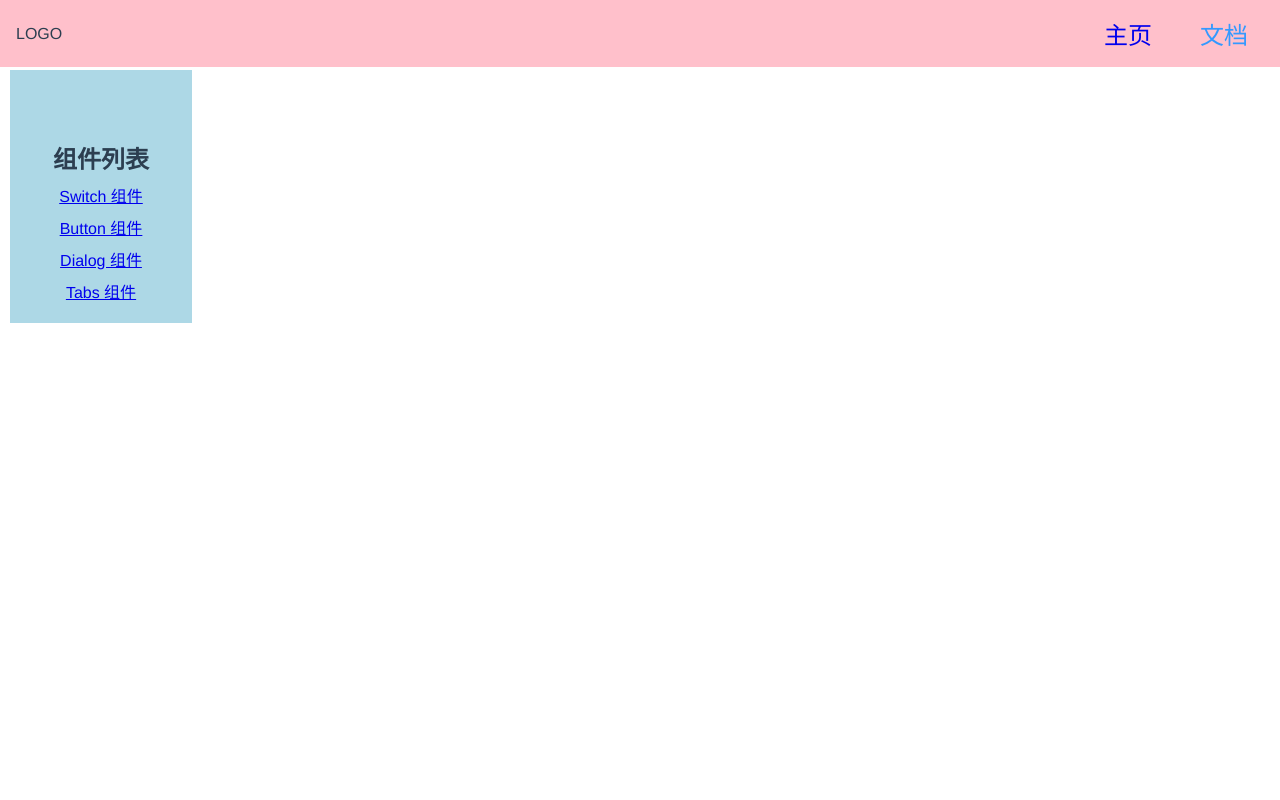
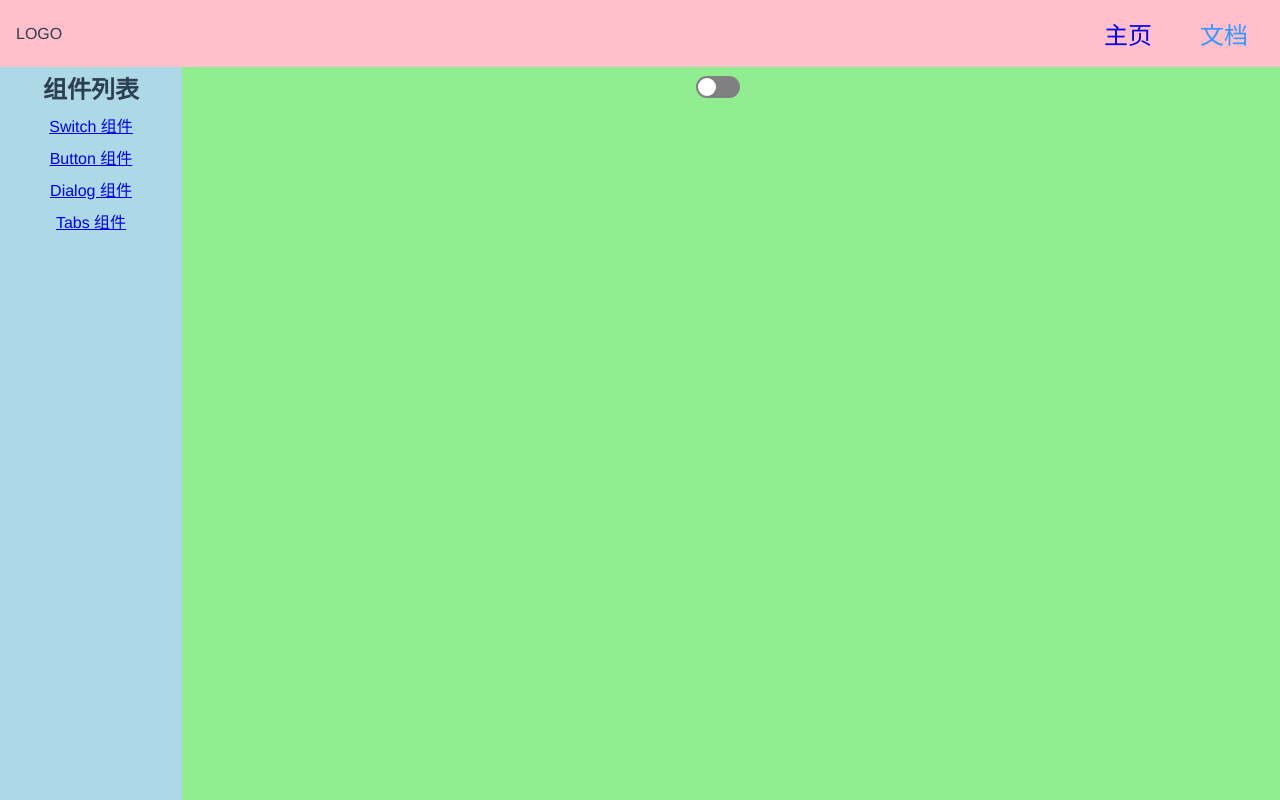
Before and after one commit to wlin00/wlinUiVite, a Vue app: page /#/doc/switch in a window 1280 px wide. Built offline with nearby package versions, Linux system fonts and the light colour scheme; the HTML template or start-up script is replaced by a standard one.

Commit message:
add：switch组件基本功能实现

```diff
--- a/src/components/SwitchDemo.vue
+++ b/src/components/SwitchDemo.vue
@@ -1,56 +1,22 @@
 <template>
-  <div>
-    <p>Switch 的文档</p>
-    <p>Switch 的文档</p>
-    <p>Switch 的文档</p>
-    <p>Switch 的文档</p>
-    <p>Switch 的文档</p>
-    <p>Switch 的文档</p>
-    <p>Switch 的文档</p>
-    <p>Switch 的文档</p>
-    <p>Switch 的文档</p>
-    <p>Switch 的文档</p>
-    <p>Switch 的文档</p>
-    <p>Switch 的文档</p>
-    <p>Switch 的文档</p>
-    <p>Switch 的文档</p>
-    <p>Switch 的文档</p>
-    <p>Switch 的文档</p>
-    <p>Switch 的文档</p>
-    <p>Switch 的文档</p>
-    <p>Switch 的文档</p>
-    <p>Switch 的文档</p>
-    <p>Switch 的文档</p>
-    <p>Switch 的文档</p>
-    <p>Switch 的文档</p>
-    <p>Switch 的文档</p>
-    <p>Switch 的文档</p>
-    <p>Switch 的文档</p>
-    <p>Switch 的文档</p>
-    <p>Switch 的文档</p>
-    <p>Switch 的文档</p>
-    <p>Switch 的文档</p>
-    <p>Switch 的文档</p>
-    <p>Switch 的文档</p>
-    <p>Switch 的文档</p>
-    <p>Switch 的文档</p>
-    <p>Switch 的文档</p>
-    <p>Switch 的文档</p>
-    <p>Switch 的文档</p>
-    <p>Switch 的文档</p>
-    <p>Switch 的文档</p>
-    <p>Switch 的文档</p>
-    <p>Switch 的文档</p>
-    <p>Switch 的文档</p>
-    <p>Switch 的文档</p>
-    <p>Switch 的文档</p>
-    <p>Switch 的文档</p>
-    <p>Switch 的文档</p>
-    <p>Switch 的文档</p>
-    <p>Switch 的文档</p>
-    <p>Switch 的文档</p>
-    <p>Switch 的文档</p>
-    <p>Switch 的文档</p>
+  <Switch :value="checked" @input="checked = $event"/>
+</template>
+<script lang="ts">
+import { ref } from 'vue'
+import Switch from '../lib/Switch.vue'
+export default {
+  components: {
+    Switch,
+  },
+  setup() {
+    const checked = ref(false)
+    return {
+      checked
+    }
+  }
 
-  </div>
-</template>
+}
+</script>
+<style lang="scss">
+
+</style>
--- /dev/null
+++ b/src/lib/Switch.vue
@@ -0,0 +1,57 @@
+<template>
+  <button :class="{'checked': value}" @click="toggle">
+    <span></span>
+  </button>
+</template>
+<script lang="ts">
+export default {
+  props: {
+    value: {
+      type: Boolean,
+      default: false,
+    },
+  },
+  setup(props, context) {
+    const toggle = () => {
+      console.log('vvvv', props.value)
+      context.emit('input', !props.value)
+    }
+    return {
+      toggle
+    }
+  }
+
+}
+</script>
+<style lang="scss" scoped>
+  $h: 22px;
+  $h2: $h - 4px;
+  $slide-to-left: 2px;
+  // $slide-to-right: calc(100% - #{$h2} - 2px);
+  span {
+    transition: left .2s;
+    position: absolute;
+    top: 2px;
+    // left: 2px;
+    left: $slide-to-left;
+    height: $h2;
+    width: $h2;
+    background: #fff;
+    border-radius: $h2 / 2;
+  }
+  button {
+    height: $h;
+    width: $h * 2;
+    border: none;
+    background: gray;
+    border-radius: $h / 2;
+    position: relative;
+    &.checked {
+      background: #39f;
+      > span {
+        left: calc(100% - #{$h2} - 2px);
+      }
+    }
+  }
+
+</style>
--- a/src/views/Doc.vue
+++ b/src/views/Doc.vue
@@ -1,12 +1,12 @@
 <template>
-  <div>
-    <Topnav />
+  <div class="layout">
+    <Topnav class="nav" />
     <div class="content">
       <aside v-if="asideVisible">
         <h2>组件列表</h2>
         <ol>
           <li>
-            <router-link to="/doc/swich">Switch 组件</router-link>
+            <router-link to="/doc/switch">Switch 组件</router-link>
           </li>
           <li>
             <router-link to="/doc/button">Button 组件</router-link>
@@ -19,32 +19,60 @@
           </li>
         </ol>
       </aside>
-      <main>主内容</main>
+      <main>
+        <router-view />
+      </main>
     </div>
   </div>
 </template>
 <script lang="ts">
-import { inject, Ref } from 'vue';
 import Topnav from "../components/Topnav.vue";
+import { inject, Ref } from "vue";
 export default {
   components: { Topnav },
   setup() {
-    const asideVisible = inject<Ref<boolean>>('asideVisible')
-    return {
-      asideVisible
-    }
-  }
+    const asideVisible = inject<Ref<boolean>>("asideVisible"); // get
+    return { asideVisible };
+  },
 };
 </script>
 <style lang="scss" scoped>
+.layout {
+  display: flex;
+  flex-direction: column;
+  height: 100vh;
+  > .nav {
+    flex-shrink: 0;
+  }
+  > .content {
+    flex-grow: 1;
+    padding-top: 60px;
+    padding-left: 156px;
+    @media (max-width: 500px) {
+      padding-left: 0;
+    }
+  }
+}
+.content {
+  display: flex;
+  > aside {
+    flex-shrink: 0;
+  }
+  > main {
+    flex-grow: 1;
+    padding: 16px;
+    background: lightgreen;
+  }
+}
 aside {
   background: lightblue;
   width: 150px;
   padding: 16px;
   position: fixed;
-  top: 70px;
-  left: 10px;
+  top: 0;
+  left: 0;
   padding-top: 70px;
+  height: 100%;
   > h2 {
     margin-bottom: 4px;
   }
@@ -54,4 +82,7 @@ aside {
     }
   }
 }
+main {
+  overflow: auto;
+}
 </style>
--- a/src/views/Home.vue
+++ b/src/views/Home.vue
@@ -1,5 +1,5 @@
 <template>
-  <div>
+  <div class="Wrap">
     <Topnav />
     <div class="banner">
       <h1>wlinUi3.0</h1>
@@ -18,6 +18,10 @@ export default {
 };
 </script>
 <style lang="scss" scoped>
+.Wrap {
+  box-sizing: border-box;
+  padding-top: 70px;
+}
 .banner {
   padding: 100px 0;
   display: flex;
```
